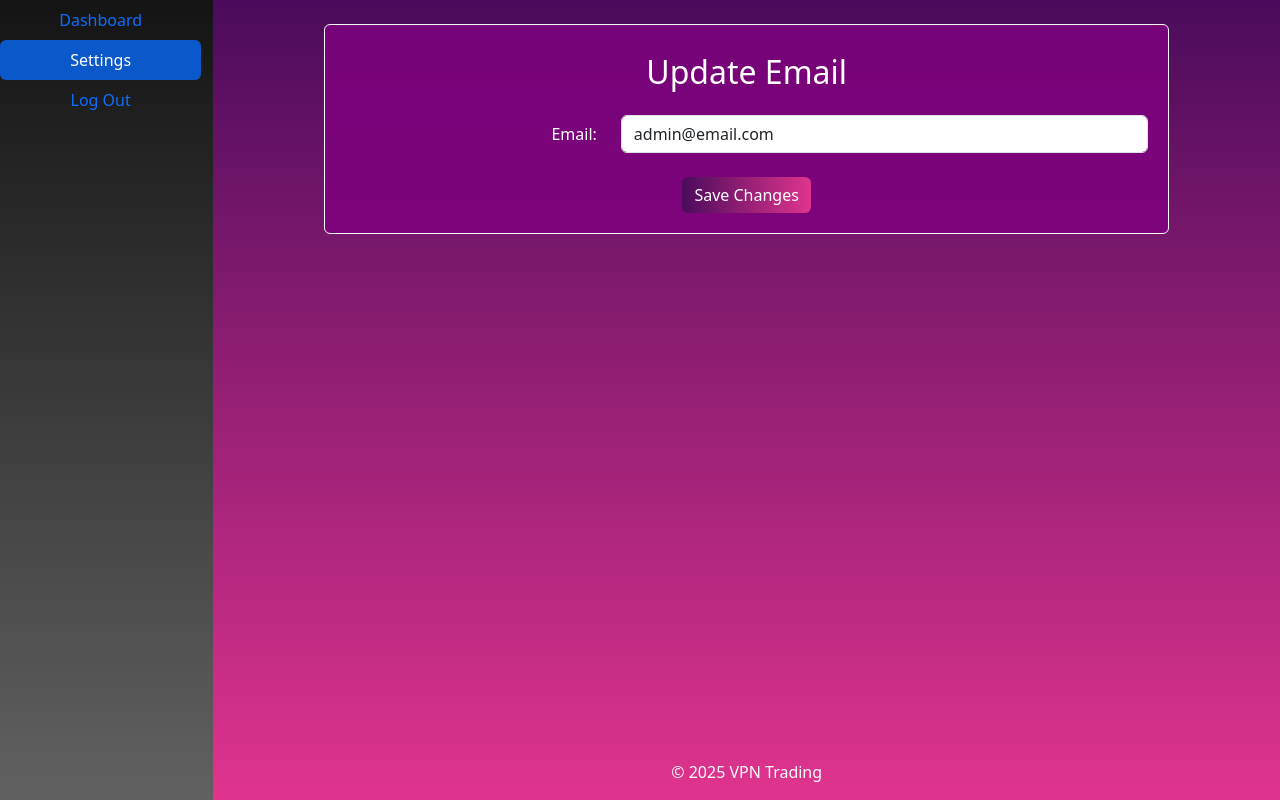
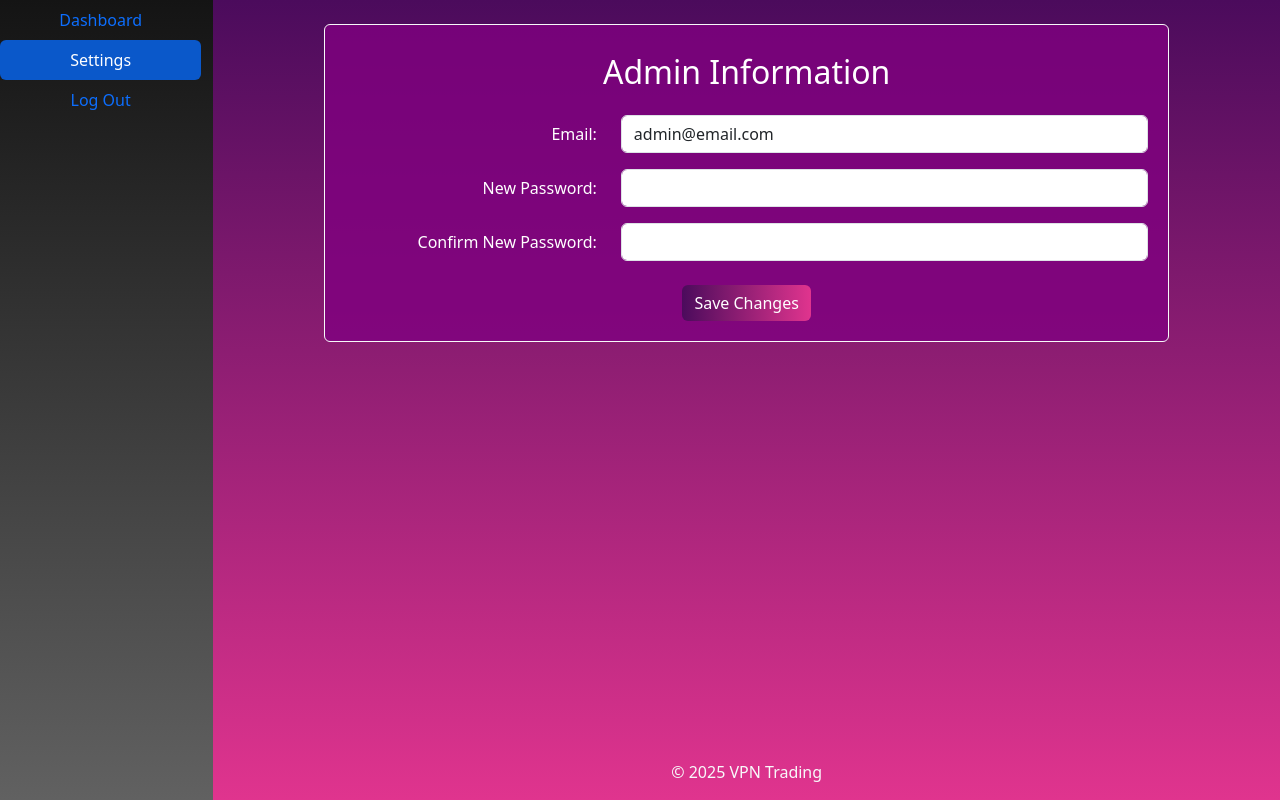
Before and after one commit to TrioStuds/Capstone-Git-Repo, a Flask app: page /admin_settings in a window 1280 px wide. Run offline with Flask 3, Linux system fonts and the light colour scheme; the visitor is signed in with stand-in values (Sample User, id 1); data comes from the database, SQL or seed files in the repository.

Commit message:
added ability for admin and customer to change their passwords in respective settings page. added logic to only update stock prices during market hours.

```diff
--- a/app.py
+++ b/app.py
@@ -161,12 +161,16 @@ with app.app_context():
         db.session.commit()
 
     if not MarketSchedule.query.first():
-        db.session.add(MarketSchedule(start_day="Monday", end_day="Friday", note="Monday to Friday"))
+        db.session.add(MarketSchedule(start_day="Monday", end_day="Friday", note="Monday - Friday"))
         db.session.commit()
 
 # Random Price Generator
 def update_stock_price():
     with app.app_context():
+        if not is_market_open() or not MarketHours.query.first().is_market_open():
+            print("Market is closed. Skipping price update.")
+            return
+
         stocks = StockMarket.query.all()
         for stock in stocks:
             new_price = float(stock.price) * (1 + random.uniform(-0.01, 0.01))
@@ -580,6 +584,8 @@ def settings():
             first_name = request.form.get('first_name')
             last_name = request.form.get('last_name')
             email = request.form.get('email')
+            new_password = request.form.get('password')
+            confirm_new_password = request.form.get('confirm_new_password')
 
             # Check if email is being changed and if it's already in use
             if email != user.email and User.query.filter_by(email=email).first():
@@ -590,6 +596,12 @@ def settings():
             user.first_name = first_name
             user.last_name = last_name
             user.email = email
+
+            if new_password:
+                if new_password != confirm_new_password:
+                    flash("Passwords do not match!", "danger")
+                    return redirect(url_for('settings'))
+                user.password = generate_password_hash(new_password)
 
             try:
                 db.session.commit()
@@ -651,6 +663,8 @@ def admin_settings():
     if request.method == 'POST':
         # Get form data
         email = request.form.get('email')
+        new_password = request.form.get('password')
+        confirm_new_password = request.form.get('confirm_new_password')
 
         # Check if email is being changed and already in use
         if email != admin.email and Administrator.query.filter_by(email=email).first():
@@ -660,9 +674,15 @@ def admin_settings():
         # Update admin email
         admin.email = email
 
+        if new_password:
+            if new_password != confirm_new_password:
+                flash("Passwords do not match!", "danger")
+                return redirect(url_for('settings'))
+            admin.password = generate_password_hash(new_password)
+
         try:
             db.session.commit()
-            flash("Admin email updated successfully!", "success")
+            flash("Admin information updated successfully!", "success")
         except:
             db.session.rollback()
             flash("An error occurred while updating admin email.", "danger")
@@ -718,7 +738,7 @@ def update_market_schedule():
 
         market_schedule.start_day = start_day
         market_schedule.end_day = end_day
-        market_schedule.note = f"{start_day} to {end_day}"
+        market_schedule.note = f"{start_day} - {end_day}"
 
         db.session.add(market_schedule)
         db.session.commit()
--- a/templates/admin_settings.html
+++ b/templates/admin_settings.html
@@ -11,7 +11,7 @@
             <!-- Update Email Box -->
             <div class="border border-light rounded d-flex flex-column align-items-center"
                  style="background-color: rgba(128, 0, 128, 0.8); padding: 20px;">
-                <h2 class="mt-2 mb-4">Update Email</h2>
+                <h2 class="mt-2 mb-4">Admin Information</h2>
                 <div class="card-body w-100">
                     <!-- Alert Messages -->
                     {% with messages = get_flashed_messages(with_categories=true) %}
@@ -32,6 +32,18 @@
                                 <input type="email" class="form-control" name="email" value="{{ admin.email }}" required>
                             </div>
                         </div>
+                        <div class="mb-3 row align-items-center">
+                            <label class="col-sm-4 col-form-label text-end">New Password:</label>
+                            <div class="col-sm-8">
+                                <input type="password" class="form-control" name="password" required>
+                            </div>
+                        </div>
+                        <div class="mb-3 row align-items-center">
+                            <label class="col-sm-4 col-form-label text-end">Confirm New Password:</label>
+                            <div class="col-sm-8">
+                                <input type="password" class="form-control" name="confirm_new_password" required>
+                            </div>
+                        </div>
                         <div class="text-center mt-4">
                             <button type="submit" class="btn btn-primary"
                                     style="background: linear-gradient(90deg, #4B0B5C, #E0348E); border: none;">
```
Also changed, not shown: templates/customer_home.html (+2 -5 lines), templates/settings.html (+12 -0 lines).
